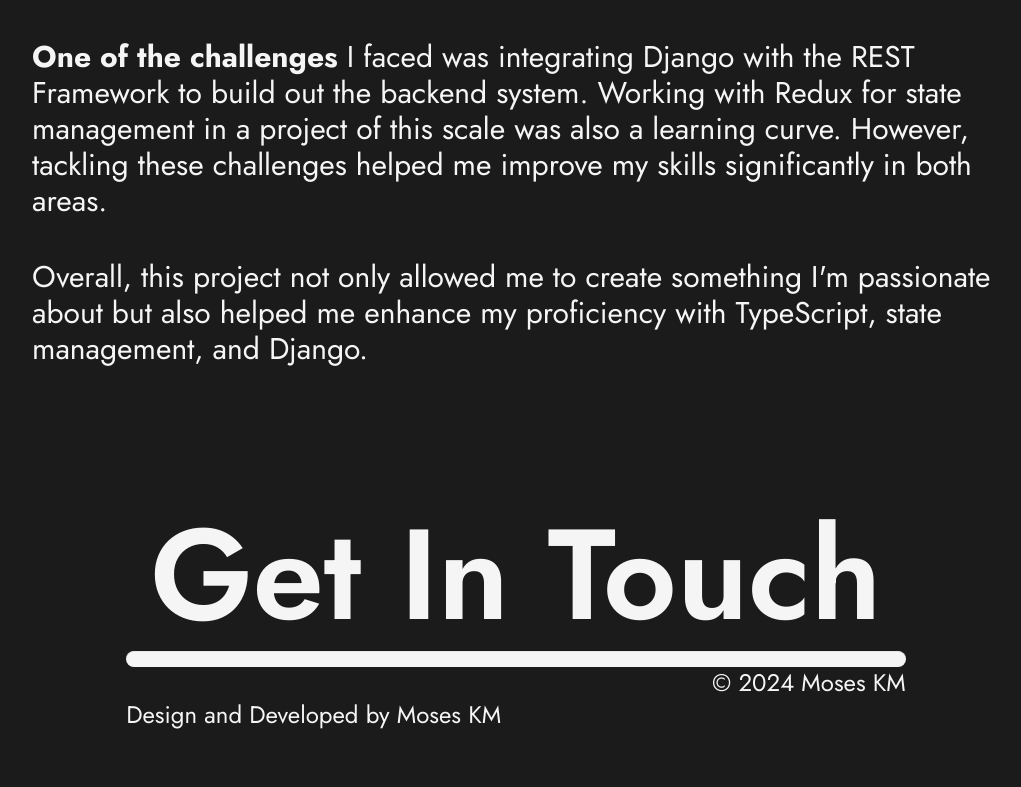
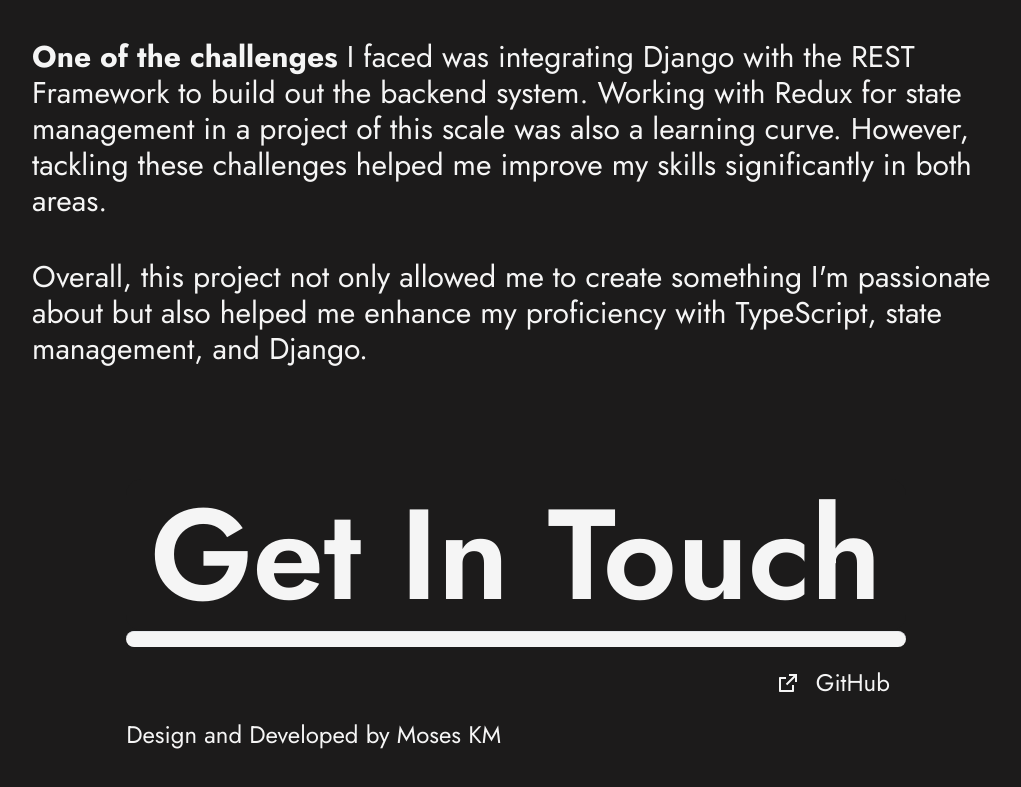
Before and after one commit to moses-ka/PortfolioMK, a Next.js app: page /projects/ecommerce in a window 1280 px wide. Shown: the part 1629-2416 px from the top of the page, without its empty margins (124-1145 px from the left). Built offline with nearby package versions, Linux system fonts and the light colour scheme.

Commit message:
added icon for github link

```diff
--- a/src/app/components/Footer.tsx
+++ b/src/app/components/Footer.tsx
@@ -2,6 +2,7 @@
 import React from 'react'
 import ThemeStore from "../store";
 import { motion } from 'framer-motion'
+import { RiExternalLinkLine } from "react-icons/ri";
 
 
 export default function Footer() {
@@ -38,9 +39,13 @@ export default function Footer() {
                             color={localTheme.foreground} />
                     </div>
                     <div>
-                        <p className='text-right text-xl md:text-2xl'>
-                            &copy; 2024 Moses KM
-                        </p>
+                        <div className='text-center text-xl md:text-2xl'>
+                          <div className='flex justify-end items-center p-4 gap-2'>
+                           <RiExternalLinkLine size={24} className='inline m-2 ' />
+                          <a href="https://github.com/moses-ka" target="_blank" rel="noopener noreferrer">
+                           GitHub</a>
+                          </div>
+                        </div>
                         <p className='text-xl md:text-2xl '>
                             Design and Developed by Moses KM
                         </p>
```
